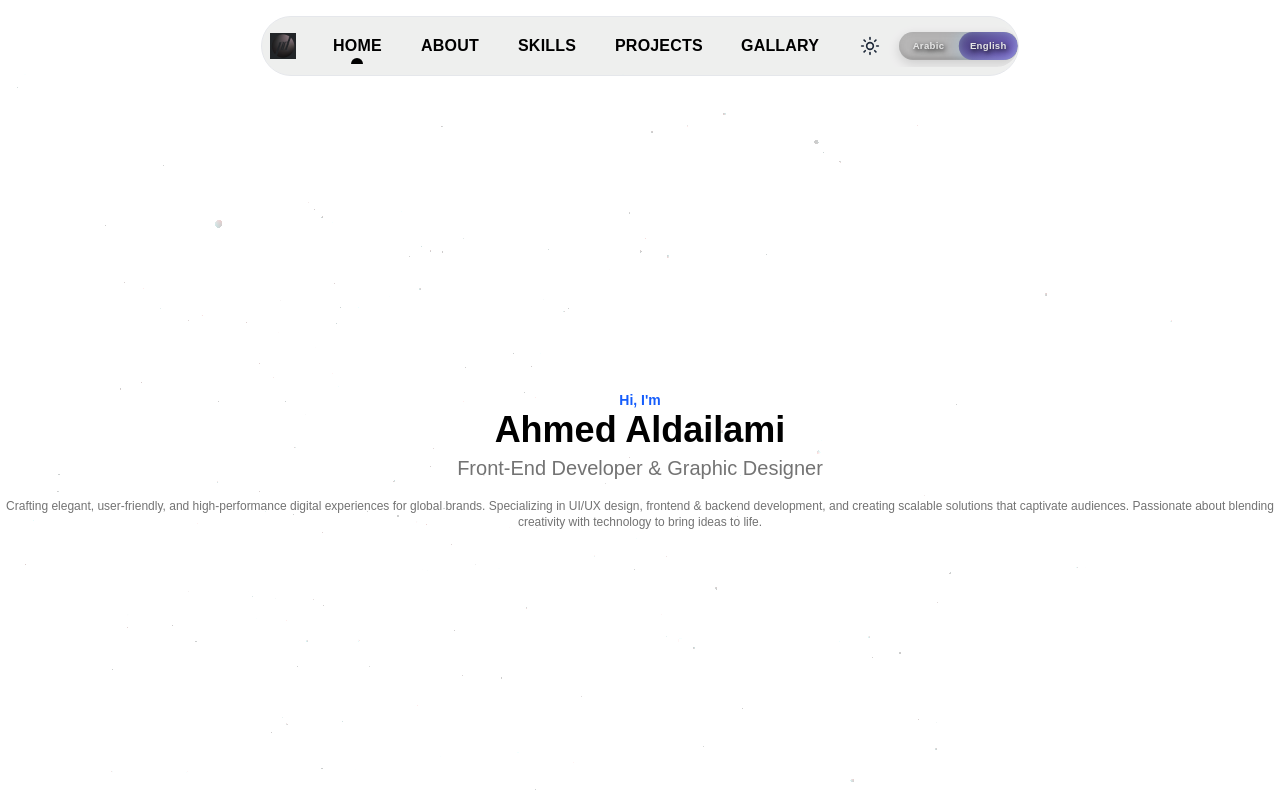
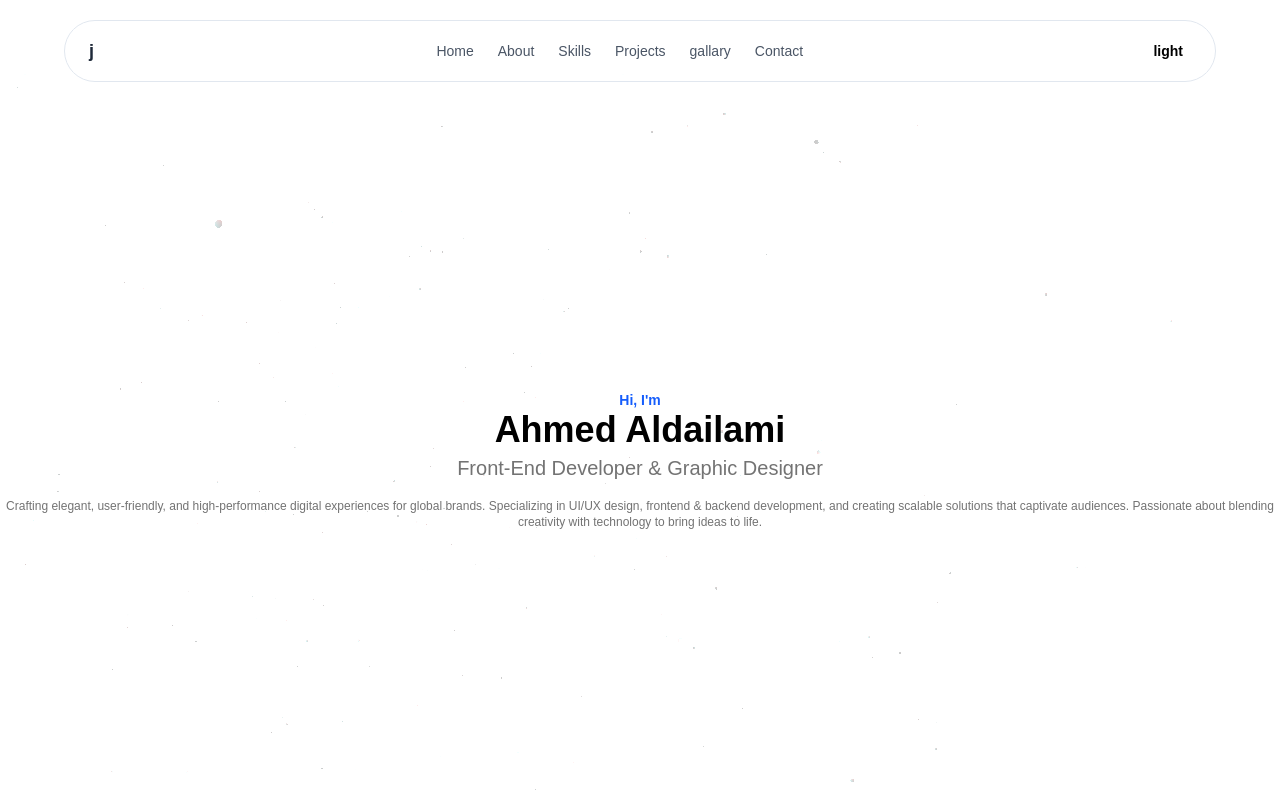
Before and after one commit to ahmedaldailami/First-Project, a React (Vite) app: page / in a window 1280 px wide. Shown: the top 800 px of the page. Built offline with nearby package versions, Linux system fonts and the light colour scheme.

Commit message:
changeing the header

```diff
--- a/src/App.jsx
+++ b/src/App.jsx
@@ -17,6 +17,7 @@ import { useEffect, useState } from "react"
 import { motion } from "framer-motion";
 import { useTranslation } from "react-i18next"
 import { ContactSection } from "./components/ContactSection"
+import Header from "./components/Header"
 
 // import { Sun, Moon } from "lucide-react";
 
@@ -111,7 +112,7 @@ function App() {
 
 
       {/*                  Header                 */}
-      {!showDock && (
+      {/* {!showDock && (
         <header className=" w-full top-0 fixed flex justify-center z-[1000]">
           <PillNav
             logo={"logo.png"}
@@ -132,7 +133,10 @@ function App() {
             pillTextColor="var(--background)"
           />
         </header>
-      )}
+      )} */}
+
+      <Header />
+
       <HeroSection />
 
 
--- a/src/components/GallarySection.jsx
+++ b/src/components/GallarySection.jsx
@@ -6,7 +6,7 @@ export const GallarySection = () => {
 
   return (
     <motion.div
-      id="Gallary"
+      id="gallary"
       style={{ width: '100%', height: '100vh' }}
       initial={{ opacity: 0 }}
       animate={{
--- /dev/null
+++ b/src/components/Header.jsx
@@ -0,0 +1,254 @@
+import { useEffect, useState } from "react";
+import { motion, AnimatePresence } from "framer-motion";
+import { useTranslation } from "react-i18next";
+// import { Menu, X, Sun, Moon, BookCheckIcon } from "lucide-react";
+
+
+export default function Header() {
+  const { t } = useTranslation();
+  const [theme, setTheme] = useState(() => {
+    return localStorage.getItem("theme") || "light";
+  });
+  const [showHeader, setShowHeader] = useState(true);
+  const [lastScrollY, setLastScrollY] = useState(0);
+  const [isMobileMenuOpen, setIsMobileMenuOpen] = useState(false);
+  // const lenis = useLenis();
+
+  // Theme toggle
+  useEffect(() => {
+    if (theme === "dark") {
+      document.documentElement.classList.add("dark");
+    } else {
+      document.documentElement.classList.remove("dark");
+    }
+    localStorage.setItem("theme", theme);
+  }, [theme]);
+
+  // Scroll listener for hide/show header
+  useEffect(() => {
+    const handleScroll = () => {
+      const currentScrollY = window.scrollY;
+      if (currentScrollY > lastScrollY && currentScrollY > 80) {
+        setShowHeader(false); // Scrolling down
+      } else {
+        setShowHeader(true); // Scrolling up
+      }
+      setLastScrollY(currentScrollY);
+    };
+
+    window.addEventListener("scroll", handleScroll, { passive: true });
+    return () => window.removeEventListener("scroll", handleScroll);
+  }, [lastScrollY]);
+
+  const handleScrollTo = (id) => {
+    const el = document.getElementById(id);
+    if (el) {
+      el.scrollIntoView({ behavior: "smooth", block: "start" });
+    }
+    setIsMobileMenuOpen(false); // Close mobile menu on click
+  };
+
+  // ✅ Typed variants
+  const menuVariants = {
+    open: {
+      clipPath: "circle(1200px at 90% 5%)",
+      transition: {
+        type: "spring",
+        stiffness: 20,
+        restDelta: 2,
+      },
+    },
+    closed: {
+      clipPath: "circle(20px at 90% 5%)",
+      transition: {
+        type: "spring",
+        stiffness: 400,
+        damping: 40,
+      },
+    },
+  };
+
+  const listVariants = {
+    open: {
+      transition: { staggerChildren: 0.07, delayChildren: 0.2 },
+    },
+    closed: {
+      transition: { staggerChildren: 0.05, staggerDirection: -1 },
+    },
+  };
+
+  const itemVariants = {
+    open: {
+      y: 0,
+      opacity: 1,
+      transition: {
+        y: { stiffness: 1000, velocity: -100 },
+      },
+    },
+    closed: {
+      y: 50,
+      opacity: 0,
+      transition: {
+        y: { stiffness: 1000 },
+      },
+    },
+  };
+
+  const navItems = [
+    { name: t("navbar.home"), href: "home" },
+    { name: t("navbar.about"), href: "about" },
+    { name: t("navbar.skills"), href: "skills" },
+    { name: t("navbar.projects"), href: "projects" },
+    { name: t("navbar.gallary"), href: "gallary" },
+    { name: t("navbar.contact"), href: "contact" },
+  ];
+
+  return (
+    <AnimatePresence>
+      {showHeader && (
+        <motion.header
+          initial={{ y: -100, top: 20, opacity: 0 }}
+          animate={{ y: 0, opacity: 1 }}
+          exit={{ y: -100, opacity: 0, transition: { duration: 0.4 } }}
+          transition={{ duration: 0.2, ease: "easeOut" }}
+          className="fixed top-0 left-0 right-0 z-50 flex justify-center px-4"
+        >
+          <div
+            className="border border-gray-100 dark:border-gray-900 backdrop-blur-xl
+            w-full xl:max-w-6xl rounded-full
+            flex items-center justify-between px-6 py-3
+            transition-all duration-300"
+          >
+            {/* <BorderBeam /> */}
+
+            {/* Logo / Brand */}
+            <a
+              onClick={() => handleScrollTo("home")}
+              className="cursor-pointer font-bold text-lg text-gray-800 dark:text-white"
+            >
+              {/* <BookCheckIcon /> */}j
+            </a>
+
+            {/* Desktop Navigation */}
+            <nav className="hidden md:flex flex-1 justify-center">
+              <ul className="flex space-x-6">
+                {navItems.map((item) => (
+                  <motion.li
+                    key={item.name}
+                    className="relative group text-sm font-medium text-gray-600
+                    dark:text-gray-300 transition-colors"
+                  >
+                    <a
+                      onClick={() => handleScrollTo(item.href)}
+                      className="cursor-pointer hover:text-pink-800
+                       dark:hover:text-pink-400"
+                    >
+                      {item.name}
+                    </a>
+                    <motion.span
+                      className="absolute bottom-0 left-1/2 w-0 h-0.5 bg-blue-500 rounded-full"
+                      initial={{ width: 0, x: "-50%" }}
+                      whileHover={{ width: "100%" }}
+                      transition={{ duration: 0.3 }}
+                    />
+                  </motion.li>
+                ))}
+              </ul>
+            </nav>
+
+            {/* Theme Toggle Button */}
+            <motion.button
+              onClick={() => setTheme(theme === "dark" ? "light" : "dark")}
+              className="p-2 rounded-full text-sm font-semibold
+              hover:bg-pink-400 dark:hover:bg-pink-800 transition-colors
+               hidden md:block"
+              whileHover={{ scale: 1.1 }}
+              whileTap={{ scale: 0.9 }}
+            >
+              <AnimatePresence mode="wait" initial={false}>
+                {theme === "dark" ? (
+                  <motion.div
+                    key="moon"
+                    initial={{ y: -20, opacity: 0 }}
+                    animate={{ y: 0, opacity: 1 }}
+                    exit={{ y: 20, opacity: 0 }}
+                    transition={{ duration: 0.2 }}
+                  >
+                    dark
+                    {/* <Moon size={20} className="text-gray-800 dark:text-white" /> */}
+                  </motion.div>
+                ) : (
+                  <motion.div
+                    key="sun"
+                    initial={{ y: 20, opacity: 0 }}
+                    animate={{ y: 0, opacity: 1 }}
+                    exit={{ y: -20, opacity: 0 }}
+                    transition={{ duration: 0.2 }}
+                  >
+                    light
+                    {/* <Sun size={20} className="text-gray-800 dark:text-white" /> */}
+                  </motion.div>
+                )}
+              </AnimatePresence>
+            </motion.button>
+
+            {/* Mobile Menu Button - Hamburger */}
+            <button
+              onClick={() => setIsMobileMenuOpen(true)}
+              className="md:hidden text-gray-800 dark:text-white"
+            >
+              menu
+              {/* <Menu size={24} /> */}
+            </button>
+          </div>
+
+          {/* Mobile Sidebar */}
+          <AnimatePresence>
+            {isMobileMenuOpen && (
+              <motion.div
+                {...{
+                  initial: "closed",
+                  animate: "open",
+                  exit: "closed",
+                  variants: menuVariants,
+                }}
+                className="fixed inset-0 z-40 bg-background dark:bg-background-dark md:hidden flex flex-col items-center justify-center"
+              >
+                {/* Close Button inside the sidebar */}
+                <motion.button
+                  onClick={() => setIsMobileMenuOpen(false)}
+                  className="absolute top-8 right-8 text-gray-800 dark:text-white"
+                  initial={{ scale: 0, opacity: 0 }}
+                  animate={{ scale: 1, opacity: 1 }}
+                  exit={{ scale: 0, opacity: 0 }}
+                  transition={{ delay: 0.2 }}
+                >
+                  X
+                  {/* <X size={32} /> */}
+                </motion.button>
+
+                <motion.ul
+                  {...{
+                    variants: listVariants,
+                  }}
+                  className="flex flex-col items-center justify-center h-full space-y-8"
+                >
+                  {navItems.map((item) => (
+                    <motion.li key={item.name} {...{ variants: itemVariants }}>
+                      <a
+                        onClick={() => handleScrollTo(item.href)}
+                        className="text-3xl font-bold text-gray-800 dark:text-white cursor-pointer"
+                      >
+                        {item.name}
+                      </a>
+                    </motion.li>
+                  ))}
+                </motion.ul>
+              </motion.div>
+            )}
+          </AnimatePresence>
+        </motion.header>
+      )}
+    </AnimatePresence>
+  );
+}
--- a/src/components/HeroSection.jsx
+++ b/src/components/HeroSection.jsx
@@ -8,7 +8,7 @@ export const HeroSection = () => {
 
   return (
     <motion.div
-      id="Home"
+      id="home"
       className="text-foreground bg-transparent flex flex-col md:flex-row
       items-center justify-center max-w-7xl mx-auto w-full min-h-dvh my-15 sm:py-30"
       initial={{ opacity: 0 }}
--- a/src/components/ProjectsSection.jsx
+++ b/src/components/ProjectsSection.jsx
@@ -19,7 +19,7 @@ export const ProjectsSection = () => {
     (project) => activeCategory === t("projects.all") || project.category === activeCategory
   );
   return (
-    <section id="Projects" className="py-24 px-4 relative bg-secondary/30">
+    <section id="projects" className="py-24 px-4 relative bg-secondary/30">
       <div className="container mx-auto max-w-5xl">
 
         {/*           start Section Header         */}
```
